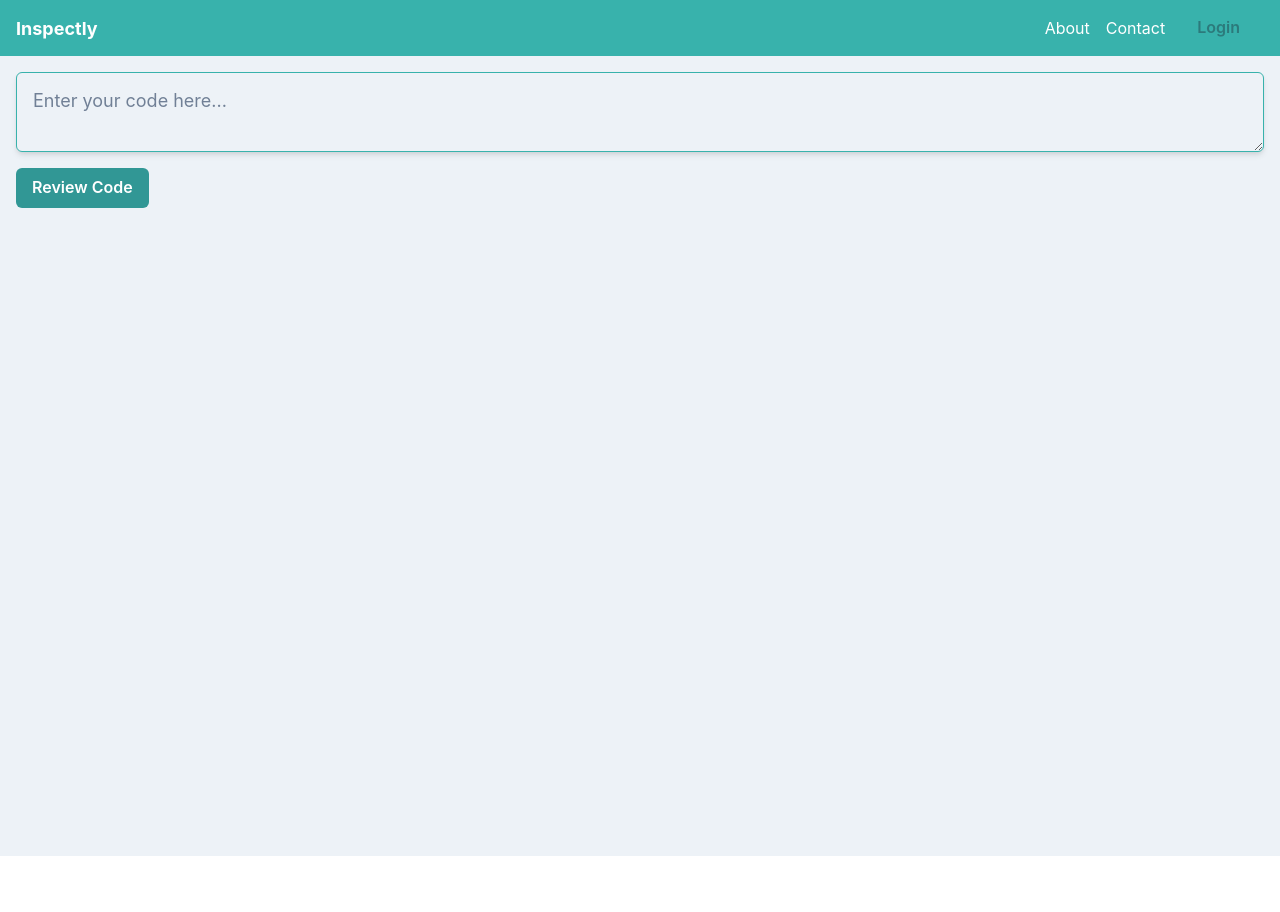
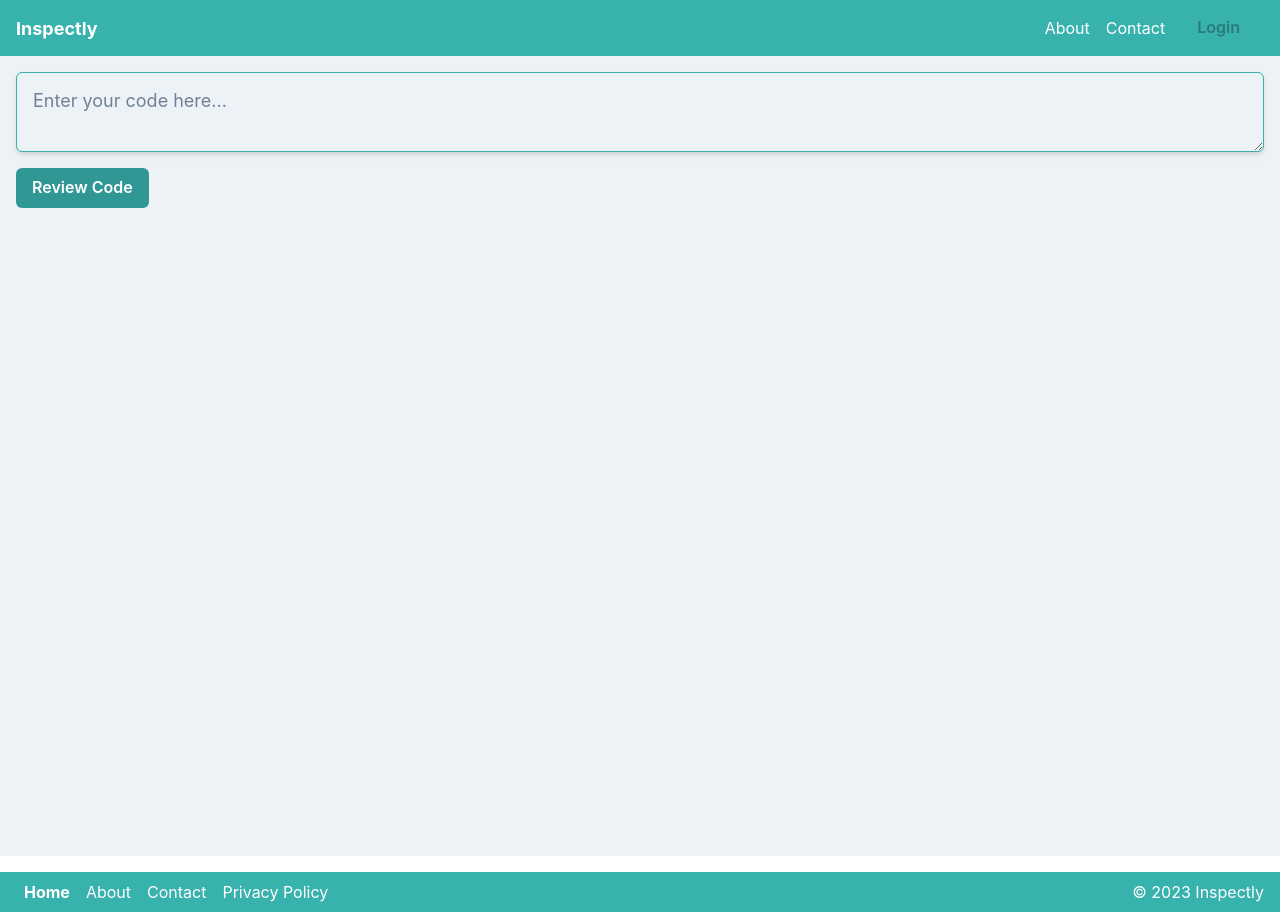
Before and after one commit to SamaMansour/Inspectly-frontend, a React (Create React App) app: page / in a window 1280 px wide. Before the commit the page ends 856 px from the top, so only its background shows below. Built offline with nearby package versions, Linux system fonts and the light colour scheme.

Commit message:
Add Footer

```diff
--- a/src/App.js
+++ b/src/App.js
@@ -1,5 +1,6 @@
 import React, { useState } from "react";
 import Navbar from "./components/navbar/Navbar";
+import Footer from "./components/Footer/Footer";
 import {
   ChakraProvider,
   Box,
@@ -55,6 +56,7 @@ function App() {
           {feedback}
         </Box>
       </Box>
+      <Footer/>
     </ChakraProvider>
   );
 }
--- /dev/null
+++ b/src/components/Footer/Footer.js
@@ -0,0 +1,27 @@
+import { Box, Flex, Link, Text } from "@chakra-ui/react";
+
+function Footer() {
+  return (
+    <Box bg="teal.400" px={4} py={2} color="white" mt={4}>
+      <Flex alignItems="center" justifyContent="space-between">
+        <Flex alignItems="center">
+          <Link href="/" fontWeight="bold" mx={2}>
+            Home
+          </Link>
+          <Link href="/about" mx={2}>
+            About
+          </Link>
+          <Link href="/contact" mx={2}>
+            Contact
+          </Link>
+          <Link href="/privacy" mx={2}>
+            Privacy Policy
+          </Link>
+        </Flex>
+        <Text>&copy; {new Date().getFullYear()} Inspectly</Text>
+      </Flex>
+    </Box>
+  );
+}
+
+export default Footer;
```
